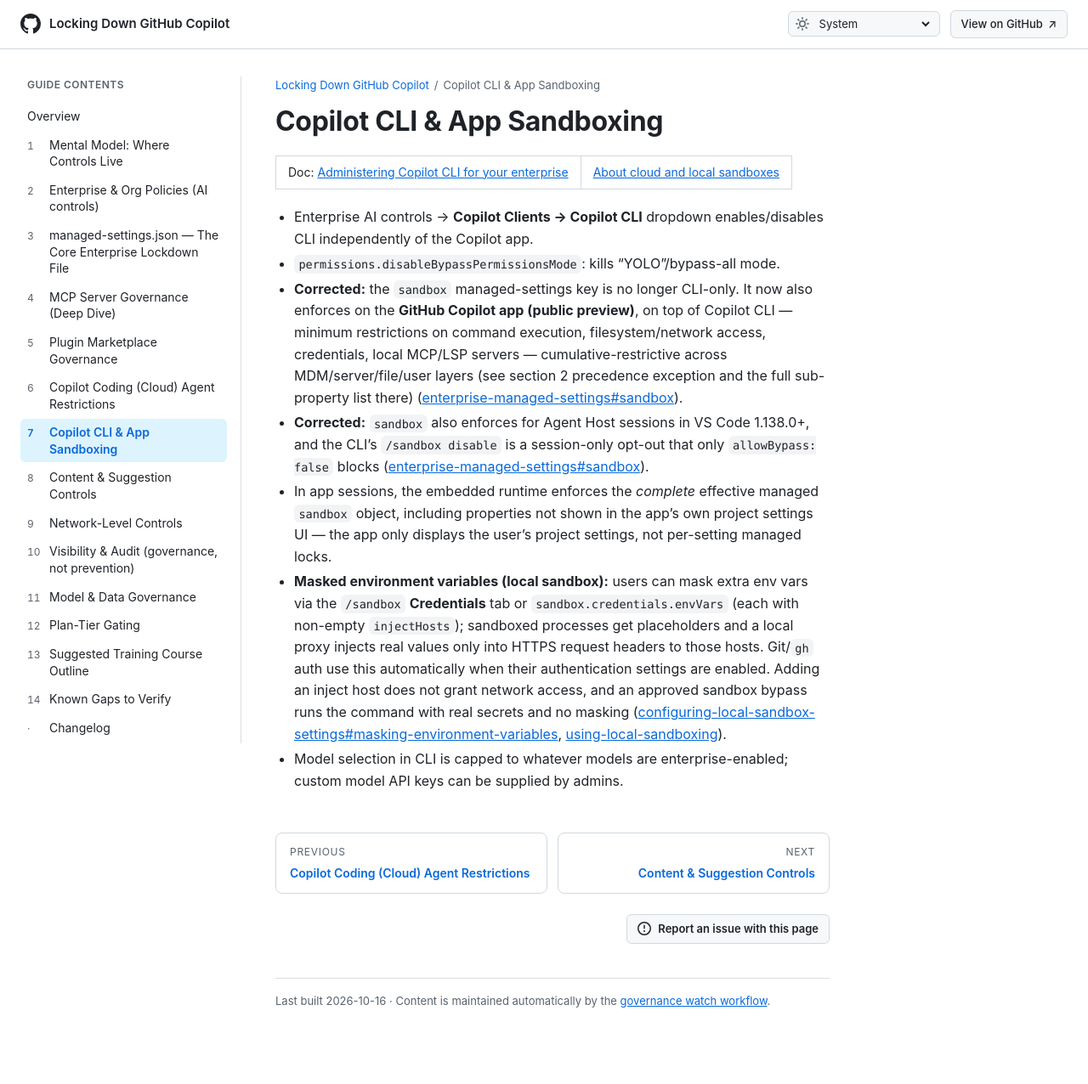
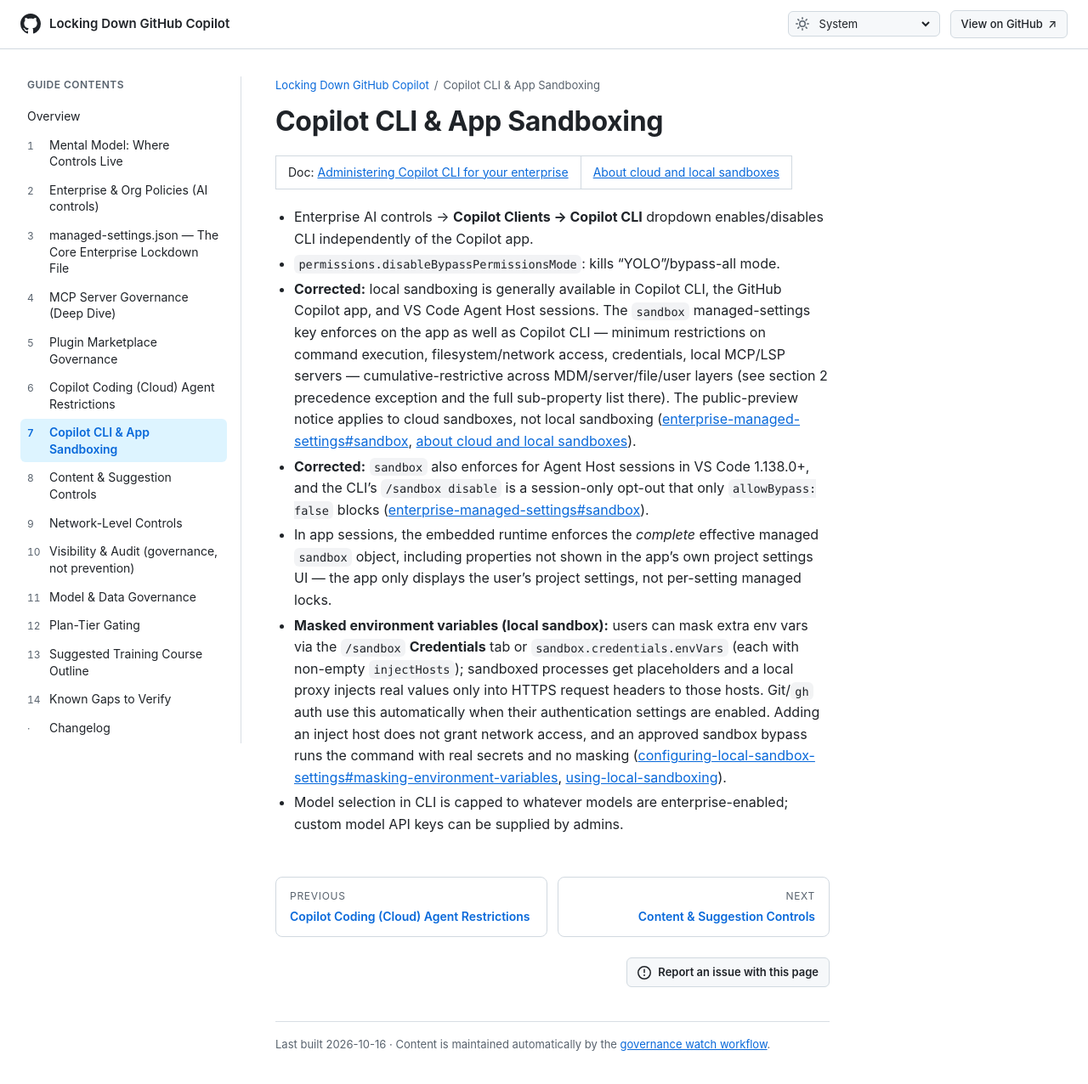
Before and after one commit to beardofedu/copilot-governance-training, a Jekyll site: the page built from docs/sections/cli-sandboxing.md, in a window 1280 px wide and 1304 px high. Shown: the top 1276 px of the window at 85% size. Built offline with Jekyll 4.4.1, drawn with Linux system fonts in a browser that asks for light colours.

Commit message:
Align local sandbox rollout guidance
Co-authored-by: beardofedu <18329853+beardofedu@users.noreply.github.com>

```diff
--- a/docs/sections/cli-sandboxing.md
+++ b/docs/sections/cli-sandboxing.md
@@ -11,7 +11,7 @@ Doc: [Administering Copilot CLI for your enterprise](https://docs.github.com/en/
 
 - Enterprise AI controls → **Copilot Clients → Copilot CLI** dropdown enables/disables CLI independently of the Copilot app.
 - `permissions.disableBypassPermissionsMode`: kills "YOLO"/bypass-all mode.
-- **Corrected:** the `sandbox` managed-settings key is no longer CLI-only. It now also enforces on the **GitHub Copilot app (public preview)**, on top of Copilot CLI — minimum restrictions on command execution, filesystem/network access, credentials, local MCP/LSP servers — cumulative-restrictive across MDM/server/file/user layers (see section 2 precedence exception and the full sub-property list there) ([enterprise-managed-settings#sandbox](https://docs.github.com/en/copilot/reference/enterprise-administrators/enterprise-managed-settings#sandbox)).
+- **Corrected:** local sandboxing is generally available in Copilot CLI, the GitHub Copilot app, and VS Code Agent Host sessions. The `sandbox` managed-settings key enforces on the app as well as Copilot CLI — minimum restrictions on command execution, filesystem/network access, credentials, local MCP/LSP servers — cumulative-restrictive across MDM/server/file/user layers (see section 2 precedence exception and the full sub-property list there). The public-preview notice applies to cloud sandboxes, not local sandboxing ([enterprise-managed-settings#sandbox](https://docs.github.com/en/copilot/reference/enterprise-administrators/enterprise-managed-settings#sandbox), [about cloud and local sandboxes](https://docs.github.com/en/copilot/concepts/security-governance-and-network-settings/about-cloud-and-local-sandboxes)).
 - **Corrected:** `sandbox` also enforces for Agent Host sessions in VS Code 1.138.0+, and the CLI's `/sandbox disable` is a session-only opt-out that only `allowBypass: false` blocks ([enterprise-managed-settings#sandbox](https://docs.github.com/en/copilot/reference/enterprise-administrators/enterprise-managed-settings#sandbox)).
 - In app sessions, the embedded runtime enforces the *complete* effective managed `sandbox` object, including properties not shown in the app's own project settings UI — the app only displays the user's project settings, not per-setting managed locks.
 - **Masked environment variables (local sandbox):** users can mask extra env vars via the `/sandbox` **Credentials** tab or `sandbox.credentials.envVars` (each with non-empty `injectHosts`); sandboxed processes get placeholders and a local proxy injects real values only into HTTPS request headers to those hosts. Git/`gh` auth use this automatically when their authentication settings are enabled. Adding an inject host does not grant network access, and an approved sandbox bypass runs the command with real secrets and no masking ([configuring-local-sandbox-settings#masking-environment-variables](https://docs.github.com/en/copilot/how-tos/cloud-and-local-sandboxes/configuring-local-sandbox-settings#masking-environment-variables), [using-local-sandboxing](https://docs.github.com/en/copilot/how-tos/cloud-and-local-sandboxes/using-local-sandboxing)).
```
Also changed, not shown: docs/sections/managed-settings.md (+1 -1 lines).
